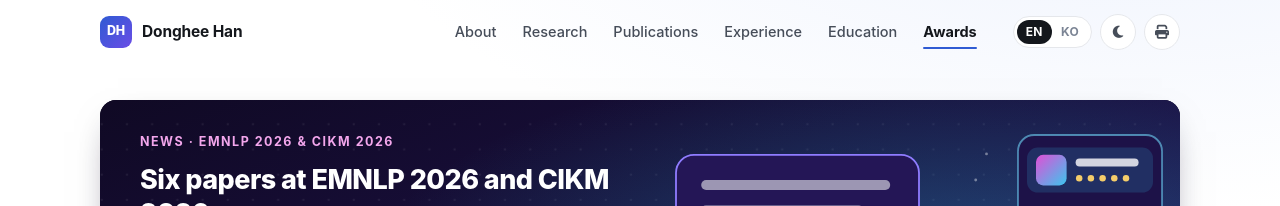
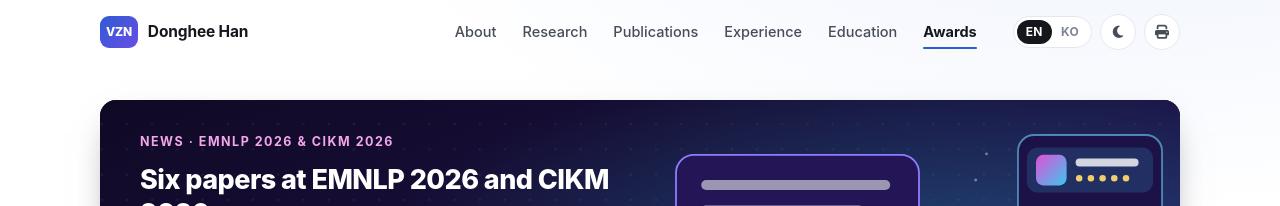
Before and after one commit to venzino-han/venzino-han.github.io, a Jekyll site: the page built from index.html, in a window 1280 px wide. Shown: the top 206 px of the page. Built offline with Jekyll 4.4.1, drawn with Linux system fonts in a browser that asks for light colours; some web fonts are replaced.

Commit message:
Change logo mark from DH to VZN
Co-Authored-By: Claude Opus 5.5 (1M context) <noreply@anthropic.com>
Claude-Session: https://claude.ai/code/session_01PSc9UVWcKFN7eHk2cX4ekA

```diff
--- a/_data/common.yml
+++ b/_data/common.yml
@@ -2,7 +2,7 @@
 # 언어와 무관한 공용 정보 (영문/한국어 페이지 모두에 사용)
 #
 
-initials: DH # 프로필 사진이 없을 때 표시할 이니셜
+initials: VZN # 프로필 사진이 없을 때 표시할 이니셜
 avatar: profile.jpg # assets/images/ 의 정사각형 사진
 
 # 연락처 · 외부 링크 (비워두면 표시되지 않음)
--- a/assets/css/main.css
+++ b/assets/css/main.css
@@ -234,12 +234,13 @@ a:hover {
 .brand-mark {
   display: inline-grid;
   place-items: center;
-  width: 32px;
+  min-width: 32px;
   height: 32px;
+  padding: 0 6px;
   border-radius: 9px;
   background: linear-gradient(135deg, var(--accent) 0%, var(--accent-2) 100%);
   color: #fff;
-  font-size: 12.5px;
+  font-size: 12px;
   font-weight: 800;
   letter-spacing: -0.02em;
 }
```
Also changed, not shown: assets/favicon.svg.
